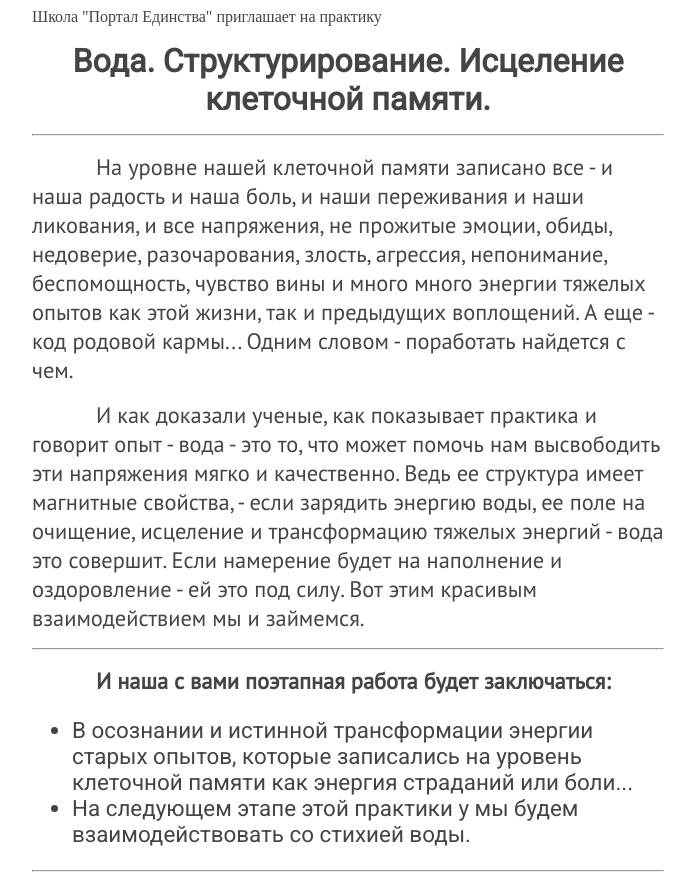
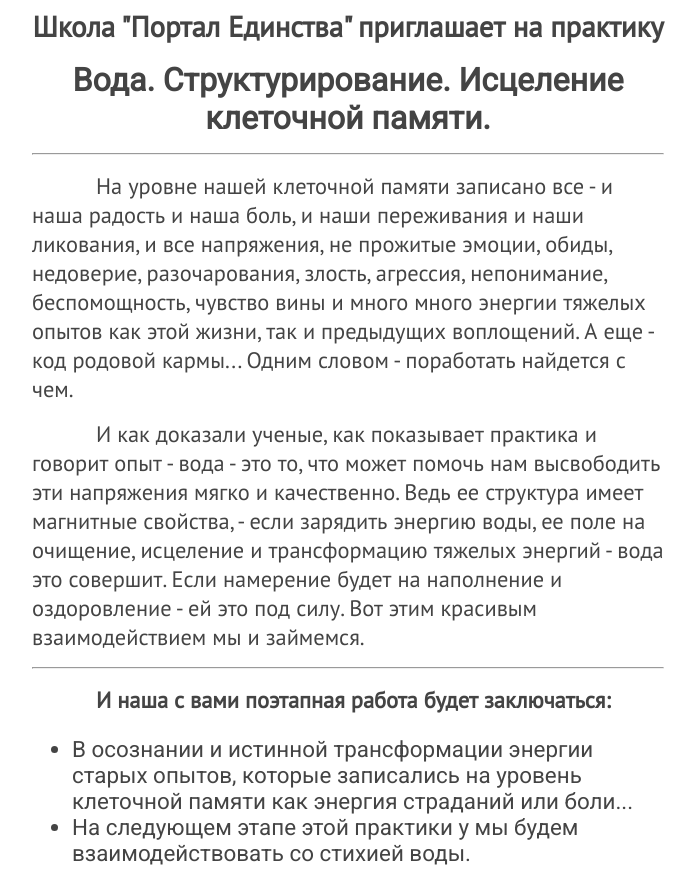
Before and after one commit to max7thuzh/water, a plain HTML site: page index.html in a window 1280 px wide. Shown: the top 875 px of the page, without its empty margins (292-988 px from the left). Drawn offline with Linux system fonts and the light colour scheme.

Commit message:
Update style.css

```diff
--- a/style.css
+++ b/style.css
@@ -16,15 +16,25 @@ body {
 }
 
 .title {
+  font-size: 2rem;
+}
+
+.subtitle {
+  font-size: 1.8rem;
+}
+
+.title, .subtitle {
   text-align: center;
-  font-size: 2rem;
   font-weight: bold;
 }
 
 .paragraph {
   text-indent: 4rem;
+  font-size: 1.4rem;
+}
+
+.subtitle, .paragraph {
   font-family: 'PT Sans', sans-serif;
-  font-size: 1.4rem;
 }
 
 .list {
```
